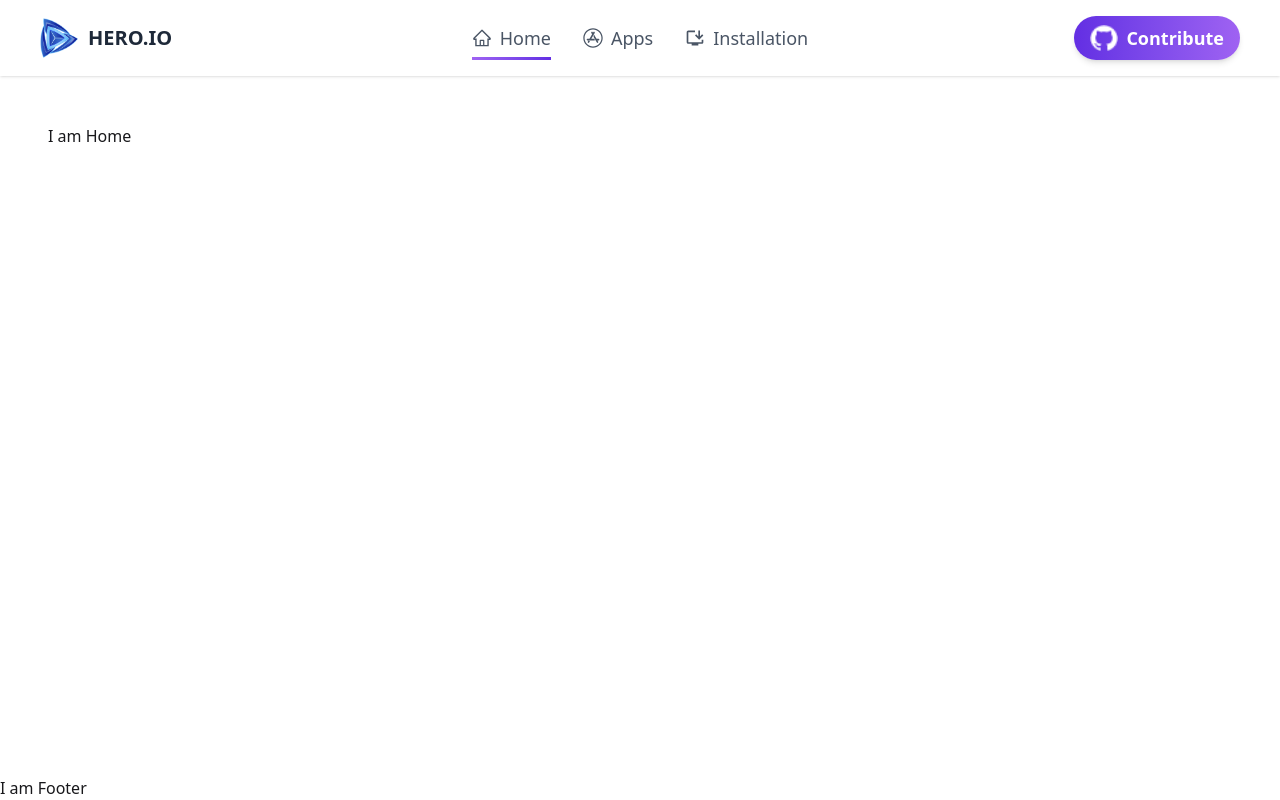
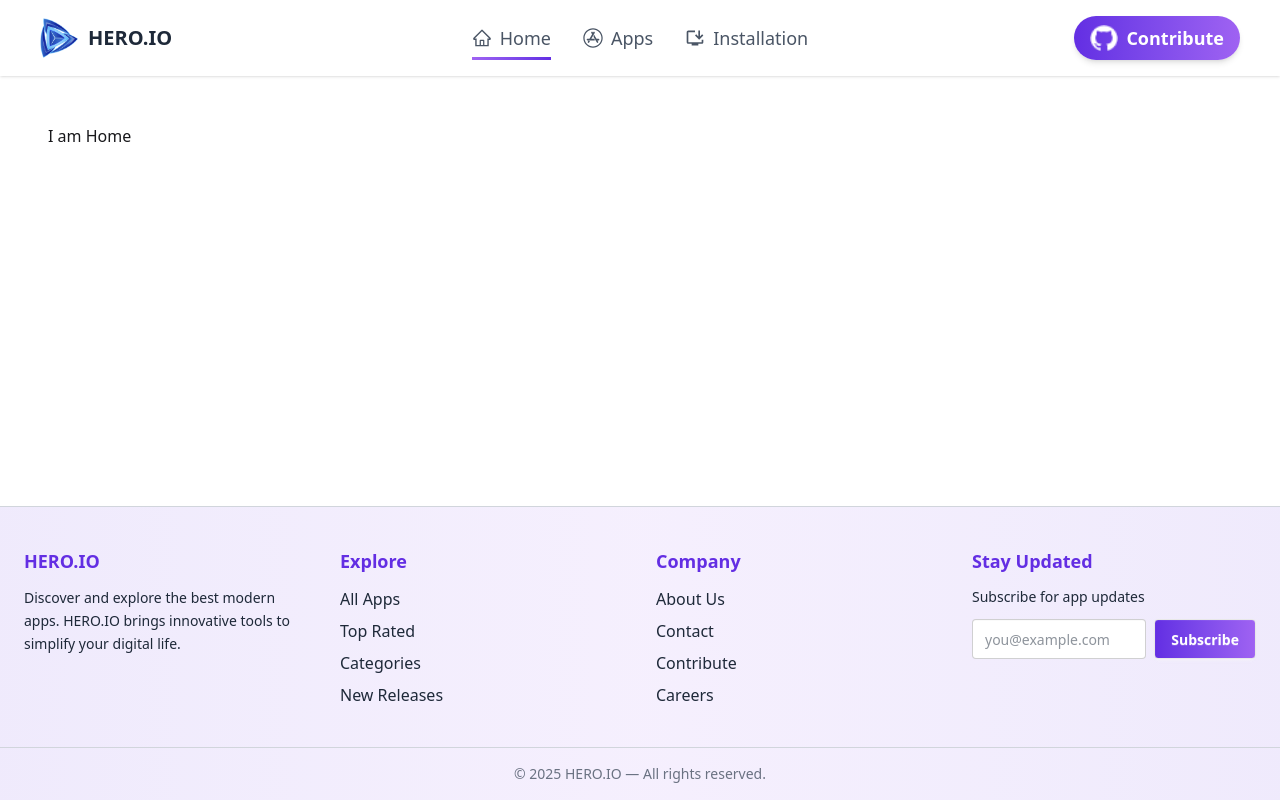
Before and after one commit to abdurrahman253/Hero-Apps, a React (Vite) app: page / in a window 1280 px wide. Built offline with nearby package versions, Linux system fonts and the light colour scheme.

Commit message:
Footer section done

```diff
--- a/src/Components/Footer.jsx
+++ b/src/Components/Footer.jsx
@@ -2,10 +2,64 @@ import React from 'react';
 
 const Footer = () => {
     return (
-        <div>
-            <h3>I am Footer</h3>
+        <footer className="bg-gradient-to-r from-[#632EE3]/10 via-[#9F62F2]/10 to-[#632EE3]/10 text-gray-800 border-t border-gray-300">
+  <div className="container mx-auto px-6 py-10 grid grid-cols-1 sm:grid-cols-2 lg:grid-cols-4 gap-8">
+     {/* About Section */}
+    <div>
+      <h6 className="text-lg font-semibold text-[#632EE3] mb-3">HERO.IO</h6>
+      <p className="text-sm leading-relaxed">
+        Discover and explore the best modern apps. HERO.IO brings innovative tools to simplify your digital life.
+      </p>
+    </div>
+
+    {/* Explore Section */}
+    <div>
+      <h6 className="text-lg font-semibold text-[#632EE3] mb-3">Explore</h6>
+      <ul className="space-y-2">
+        <li><a className="link link-hover">All Apps</a></li>
+        <li><a className="link link-hover">Top Rated</a></li>
+        <li><a className="link link-hover">Categories</a></li>
+        <li><a className="link link-hover">New Releases</a></li>
+      </ul>
+    </div>
+
+     {/* Company Section */}
+    <div>
+      <h6 className="text-lg font-semibold text-[#632EE3] mb-3">Company</h6>
+      <ul className="space-y-2">
+        <li><a className="link link-hover">About Us</a></li>
+        <li><a className="link link-hover">Contact</a></li>
+        <li><a className="link link-hover">Contribute</a></li>
+        <li><a className="link link-hover">Careers</a></li>
+      </ul>
+    </div>
+
+    {/* Newsletter Section */}
+    <div>
+      <h6 className="text-lg font-semibold text-[#632EE3] mb-3">Stay Updated</h6>
+      <form className="space-y-3">
+        <label className="text-sm block">Subscribe for app updates</label>
+        <div className="flex flex-col sm:flex-row gap-2">
+          <input
+            type="email"
+            placeholder="you@example.com"
+            className="input input-bordered flex-1 py-2 focus:outline-none"
+          />
+          <button className="btn bg-gradient-to-r from-[#632EE3] to-[#9F62F2] text-white hover:scale-105 transition-all duration-300">
+            Subscribe
+          </button>
         </div>
+      </form>
+    </div>
+  </div>
+
+  {/* --- Copyright --- */}
+  <div className="text-center text-sm text-gray-500 py-4 border-t border-gray-300">
+    © {new Date().getFullYear()} HERO.IO — All rights reserved.
+  </div>
+        </footer>
+
     );
 };
 
-export default Footer;<h3>I am Footer</h3>
+export default Footer;
```
